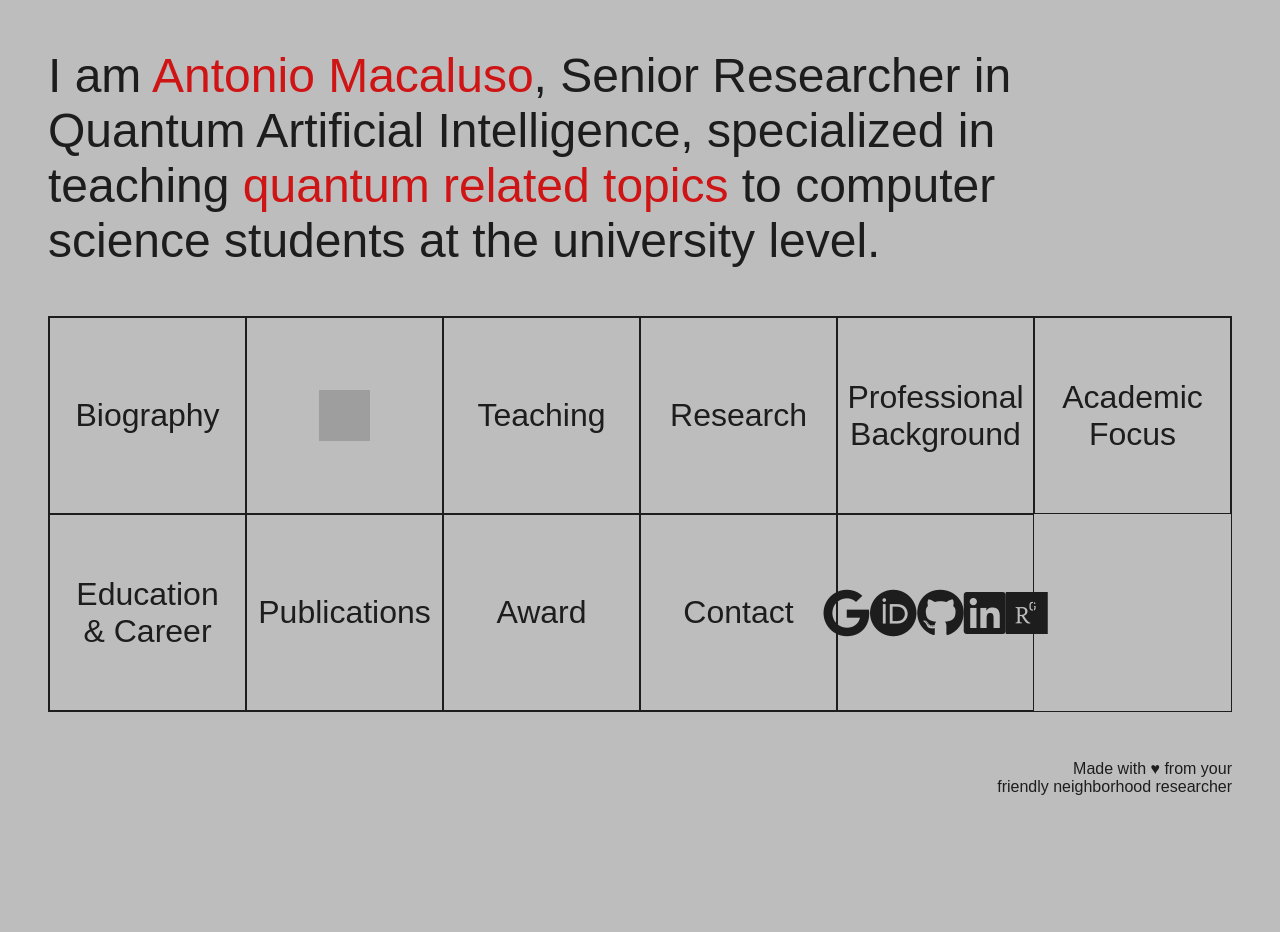
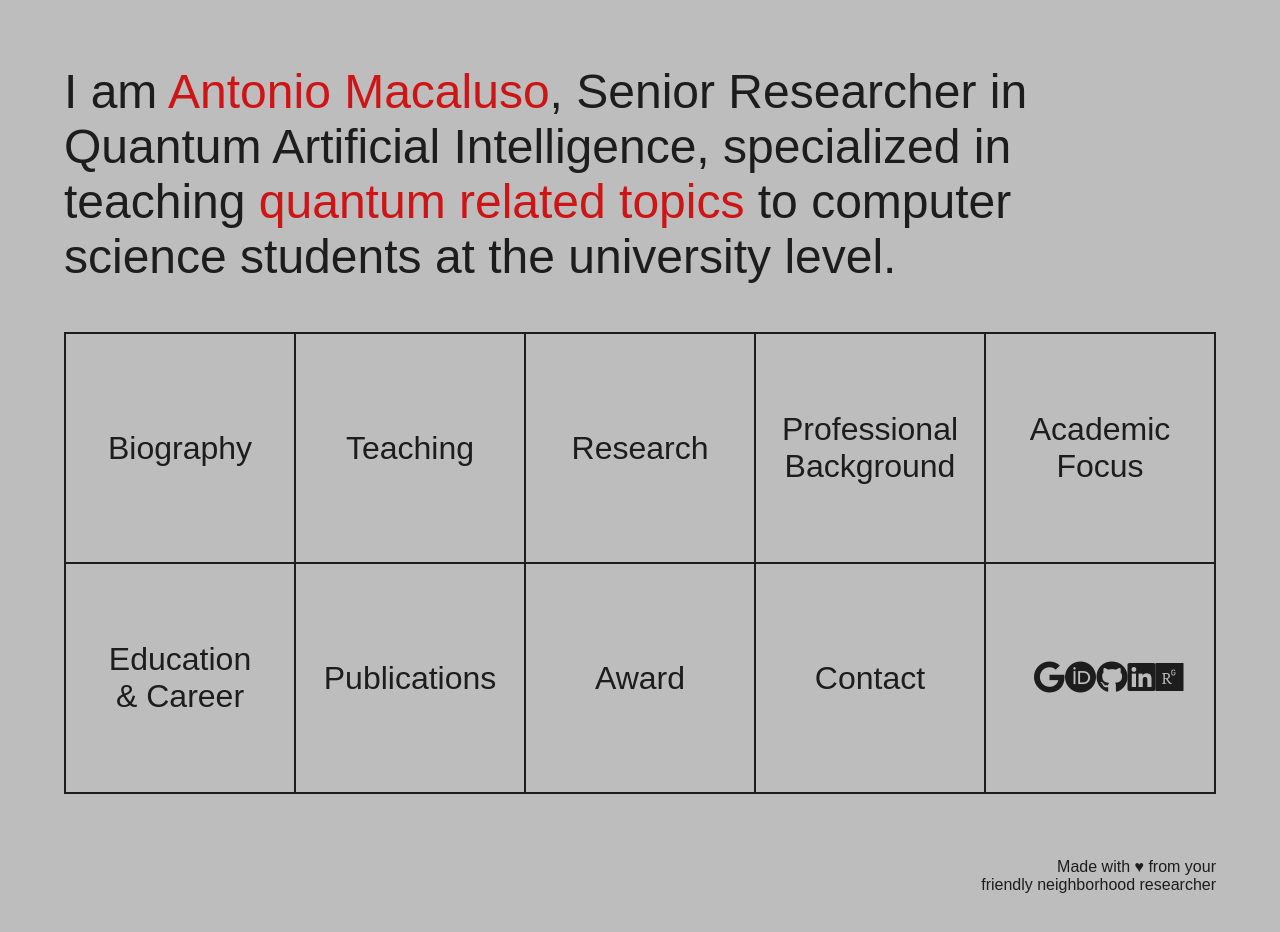
Before and after one commit to SalvoBevilacqua/macaluso, a Vue app: page / in a window 1280 px wide. Shown: the top 932 px of the page. Before the commit the page ends 844 px from the top, so only its background shows below. Built offline with nearby package versions, Linux system fonts and the light colour scheme; grey boxes are pictures that could not be loaded; a small style sheet from the web is missing.

Commit message:
add: data_js

```diff
--- a/src/App.vue
+++ b/src/App.vue
@@ -16,8 +16,8 @@ export default {
 </script>
 
 <template>
-    <AppHeader />
-    <div class="main">
+    <div class="build">
+        <AppHeader />
         <AppMain />
     </div>
 </template>
@@ -26,7 +26,7 @@ export default {
 @use "../src/style/general.scss";
 @import "@fortawesome/fontawesome-free/css/all.css";
 
-.main {
-    margin-bottom: 3rem;
+.build {
+    padding: 4rem;
 }
 </style>
--- a/src/components/AppHeader.vue
+++ b/src/components/AppHeader.vue
@@ -19,7 +19,7 @@ export default {
 @use "../style/variables" as *;
 
 #header {
-    padding: 3rem;
+    margin-bottom: 3rem;
     width: 100%;
     font-size: $fontSizeHeader;
     font-weight: 400;
--- a/src/components/AppMain.vue
+++ b/src/components/AppMain.vue
@@ -37,9 +37,9 @@ export default {
                 </div>
             </div>
 
-            <div class="card img">
+            <!-- <div class="card img">
                 <div class="profile_img"></div>
-            </div>
+            </div> -->
 
             <div class="card" @click="active(1)" :class="index === 1 ? 'active' : ''">
                 <p class="name" v-if="index != 1">Teaching</p>
@@ -119,12 +119,16 @@ export default {
 
 #main {
     .footer_out {
-        margin: 3rem 3rem 3rem 0;
+        margin-top: 4rem;
         text-align: end;
+
+        &:hover {
+            color: $colorHighContrast;
+        }
     }
 
     .col {
-        width: calc(100% - 6rem);
+        width: 100%;
         margin: 0 auto;
         display: flex;
         flex-wrap: wrap;
@@ -144,7 +148,7 @@ export default {
         }
 
         .card {
-            width: calc(100% / 6);
+            width: calc(100% / 5);
             aspect-ratio: 1;
             display: flex;
             justify-content: center;
@@ -207,8 +211,22 @@ export default {
             }
         }
 
+        .icon {
+            &:hover {
+                &:after {
+                    content: none;
+                }
+            }
+        }
+
         .footer {
             text-align: end;
+
+            &:hover {
+                &:after {
+                    content: none;
+                }
+            }
         }
     }
 }
--- a/src/components/card/CardBiography.vue
+++ b/src/components/card/CardBiography.vue
@@ -6,13 +6,18 @@ export default {
 <template>
     <div id="my_card">
         <p class="title">Biography</p>
-        <p>I hold the position of Senior Researcher at the German Research Center for Artificial Intelligence (DFKI), where
+        <p>I hold the position of Senior Researcher at the German Research Center for Artificial Intelligence (DFKI),
+            where
             I lead the Quantum Artificial Intelligence research line within the Intelligent Information Systems (I2S)
-            research team. My primary research objective revolves around exploring the feasibility and potential benefits
+            research team. My primary research objective revolves around exploring the feasibility and potential
+            benefits
             inherent in applying quantum algorithms to various domains within Artificial Intelligence. Specifically, my
-            focus areas encompass supervised learning, reinforcement learning, multi-agent systems, as well as planning and
+            focus areas encompass supervised learning, reinforcement learning, multi-agent systems, as well as planning
+            and
             scheduling. In addition to my research endeavors, I possess extensive practical experience spanning multiple
-            years, during which I've effectively employed machine learning techniques to address industrial challenges.</p>
+            years, during which I've effectively employed machine learning techniques to address industrial challenges.
+        </p>
+        <img src="../../img/profile.png" alt="profile-img">
     </div>
 </template>
 
@@ -30,4 +35,9 @@ export default {
         font-size: 3.5rem;
         margin-bottom: 2rem;
     }
-}</style>
+
+    img {
+        width: 300px;
+    }
+}
+</style>
--- a/src/components/card/CardContact.vue
+++ b/src/components/card/CardContact.vue
@@ -36,7 +36,7 @@ export default {
         display: flex;
         align-items: baseline;
         gap: .8rem;
-        margin-bottom: .5rem;
+        margin-bottom: .8rem;
     }
 
     .title {
--- a/src/components/card/CardIcon.vue
+++ b/src/components/card/CardIcon.vue
@@ -4,19 +4,32 @@ export default {
 </script>
 
 <template>
-    <a href="https://scholar.google.com/citations?user=Z2R5HuEAAAAJ&hl=it"><i class="fa-brands fa-google fa-3x"></i></a>
-    <a href="https://orcid.org/0000-0002-1348-250X"><i class="fa-brands fa-orcid fa-3x"></i></a>
-    <a href="https://github.com/amacaluso"><i class="fa-brands fa-github fa-3x"></i></a>
-    <a href="https://www.linkedin.com/in/antonio-macaluso/"><i class="fa-brands fa-linkedin fa-3x"></i></a>
-    <a href="https://www.researchgate.net/profile/Antonio-Macaluso"><i class="fa-brands fa-researchgate fa-3x"></i></a>
+    <div>
+        <a href="https://scholar.google.com/citations?user=Z2R5HuEAAAAJ&hl=it"><i class="fa-brands fa-google"></i></a>
+        <a href="https://orcid.org/0000-0002-1348-250X"><i class="fa-brands fa-orcid"></i></a>
+        <a href="https://github.com/amacaluso"><i class="fa-brands fa-github"></i></a>
+        <a href="https://www.linkedin.com/in/antonio-macaluso/"><i class="fa-brands fa-linkedin"></i></a>
+        <a href="https://www.researchgate.net/profile/Antonio-Macaluso"><i class="fa-brands fa-researchgate"></i></a>
+    </div>
 </template>
 
 <style scoped lang="scss">
-a {
-    z-index: 2;
+@use "../../style/variables" as *;
 
-    &:hover {
-        color: black;
+div {
+    display: flex;
+    justify-content: space-between;
+    align-items: center;
+    width: 100%;
+    height: 100%;
+
+    a {
+        font-size: 2rem;
+        z-index: 2;
+
+        &:hover {
+            color: white;
+        }
     }
 }
 </style>
--- a/src/components/card/CardTeaching.vue
+++ b/src/components/card/CardTeaching.vue
@@ -1,5 +1,11 @@
 <script>
+import teachlist from './dataJs/teaching.js';
 export default {
+    data() {
+        return {
+            list: teachlist,
+        }
+    }
 }
 </script>
 
@@ -8,7 +14,11 @@ export default {
         <p class="title">Teaching</p>
         <p>Lorem ipsum dolor sit, amet consectetur adipisicing elit. Minus eaque necessitatibus tenetur quibusdam beatae
             quidem aut iure dignissimos, laboriosam adipisci placeat reiciendis natus deserunt quod, facere temporibus
-            aperiam! Non, ex!</p>
+            aperiam! Non, ex!
+        </p>
+        <ul>
+            <li v-for="item in list">gigi</li>
+        </ul>
     </div>
 </template>
 
--- /dev/null
+++ b/src/components/card/dataJs/teaching.js
@@ -0,0 +1,11 @@
+const teachingList = [
+    {
+        text: "Idea Discussion",
+        link: "Get teamed up with the specialists who work and teach coding for years at famous universities",
+    },
+    {
+        text: "Idea Discussion",
+        link: "Get teamed up with the specialists who work and teach coding for years at famous universities",
+    },
+];
+export default teachingList;
--- a/src/style/_variables.scss
+++ b/src/style/_variables.scss
@@ -7,10 +7,8 @@ $profileImgWidth: 350px;
 $fontSizeHeader: 3rem;
 // $colorBackground: #d1ccb8;
 // $colorFont: #595651;
-// $colorContrast: black;
-// $colorHighContrast: rgb(206, 20, 20);
+$colorContrast: black;
+$colorHighContrast: rgb(206, 20, 20);
 
 $colorBackground: rgb(189, 189, 189);
 $colorFont: rgb(29, 29, 29);
-$colorContrast: black;
-$colorHighContrast: rgb(206, 20, 20);
```
